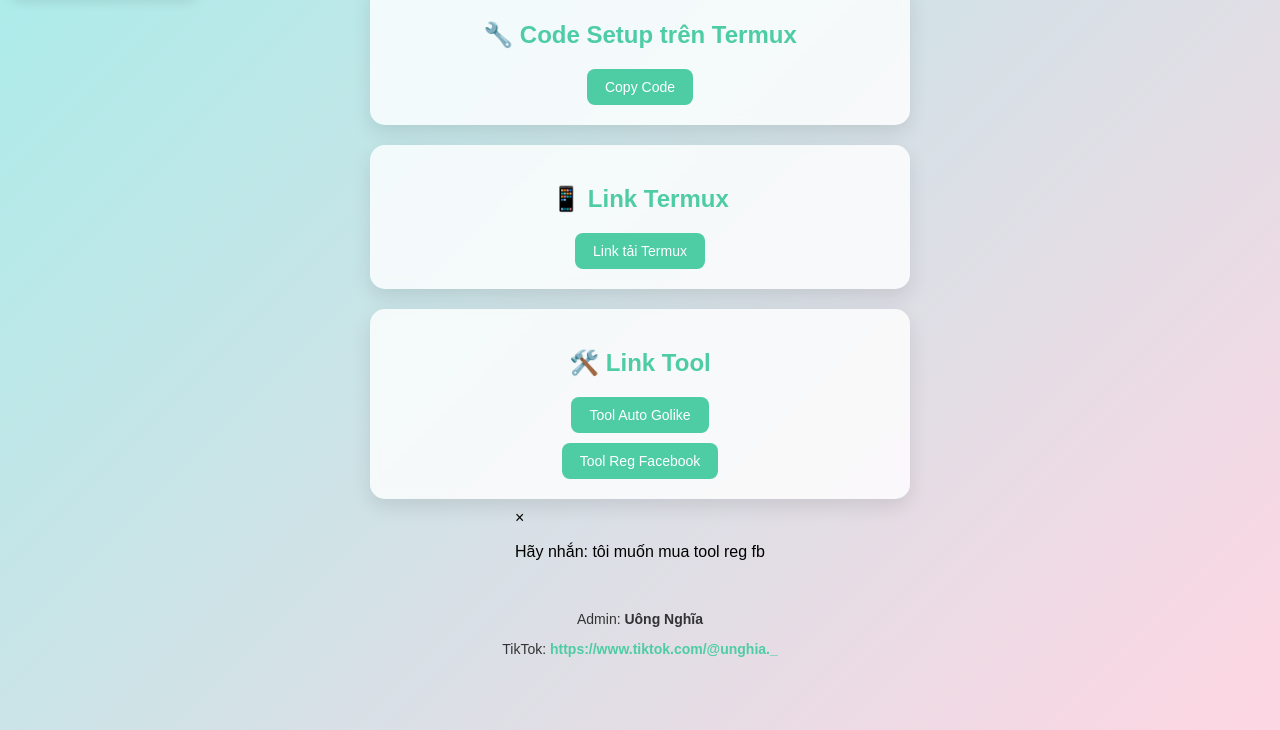
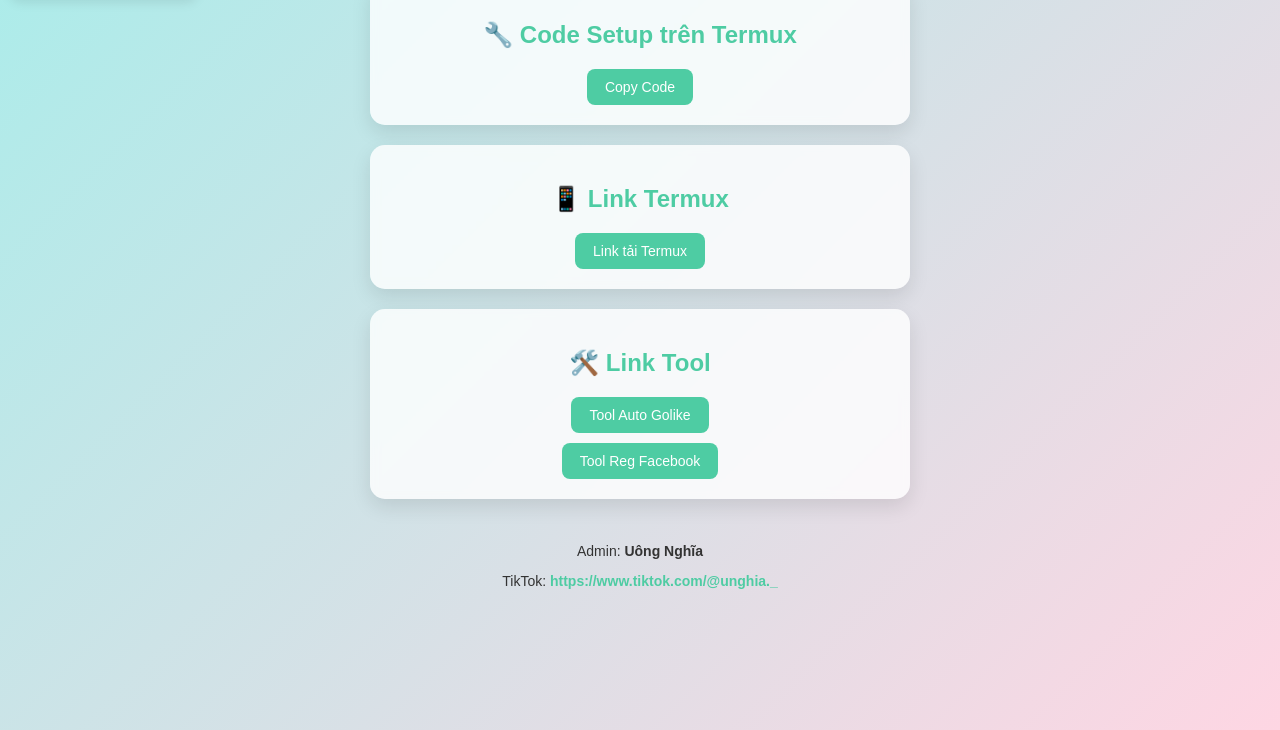
Before and after one commit to unghiatool/Reg-Fb, a plain HTML site: page index.html in a window 1280 px wide. Shown: the part 126-856 px from the top of the page. Drawn offline with Linux system fonts and the light colour scheme.

Commit message:
Update index.html

```diff
--- a/index.html
+++ b/index.html
@@ -111,14 +111,7 @@
     <a href="https://drive.google.com/file/d/1582NykPVq-GkcKxtZO1huHKmtnYzeCaP/view?usp=drivesdk" target="_blank">Tool Auto Golike</a><br>
     <a href="https://discord.com/channels/1393489133695144080/1396350636005789769" onclick="showCustomWhiteBox(); return false;">Tool Reg Facebook</a><br>
     </div>
-
-<div id="customWhiteBox" class="modal">
-    <div class="modal-content">
-        <span class="close-button" onclick="hideCustomWhiteBox()">&times;</span>
-        <p>Hãy nhắn: tôi muốn mua tool reg fb</p>
-    </div>
 </div>
-
 <div class="footer">
     <p>Admin: <b>Uông Nghĩa</b></p>
     <p>TikTok: <a href="https://www.tiktok.com/@unghia._" target="_blank">https://www.tiktok.com/@unghia._</a></p>
```
